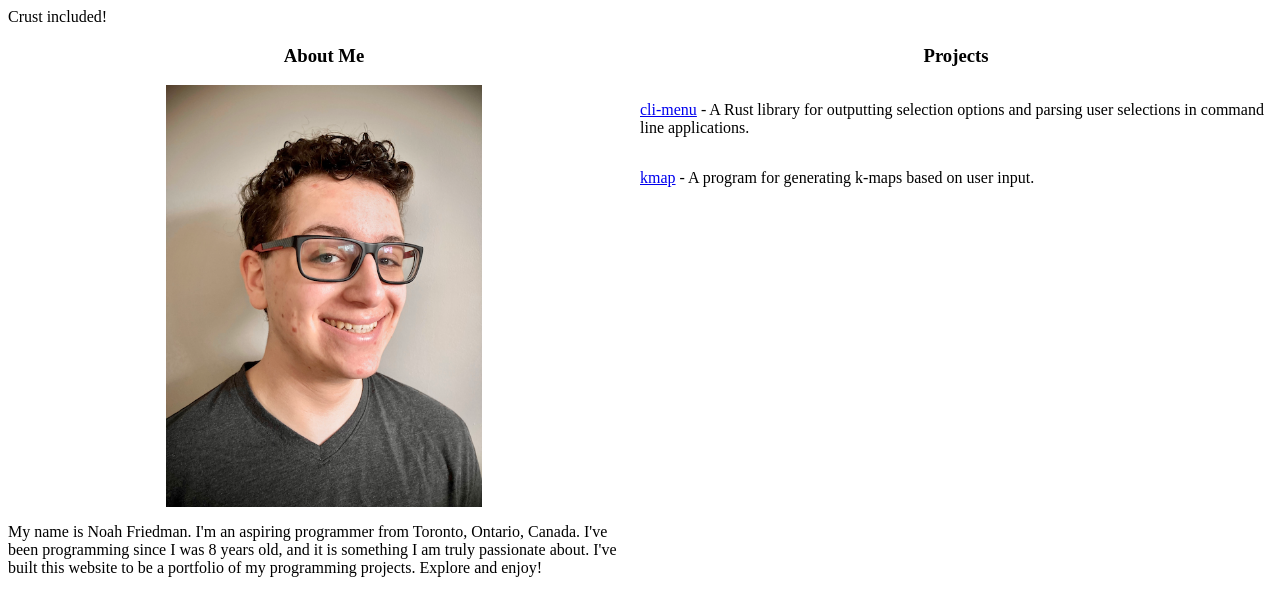
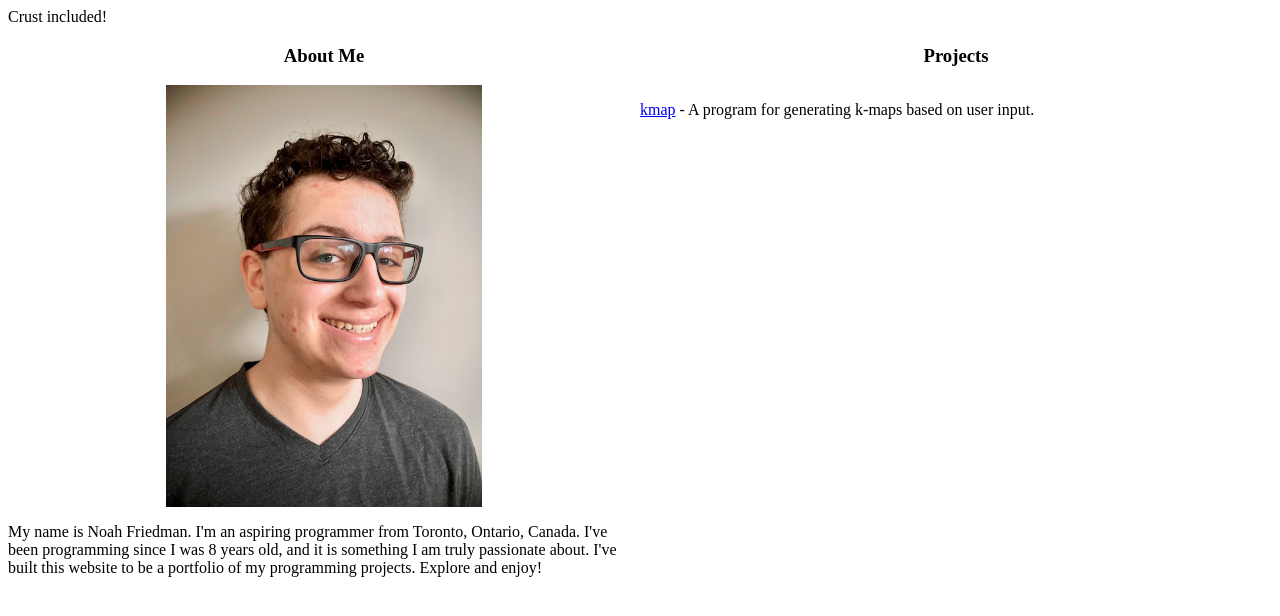
Before and after one commit to speelynet-archive/home, a plain HTML site: page src/index.html in a window 1280 px wide. Drawn offline with Linux system fonts and the light colour scheme.

Commit message:
Remove cli-menu

```diff
--- a/src/index.html
+++ b/src/index.html
@@ -19,7 +19,6 @@
 				</div>
 				<div style="display: flex; flex-flow: column; flex: 1 0 300px;">
 					<h3 style="align-self: center">Projects</h3>
-					<p><a href="https://github.com/noah-friedman/cli-menu">cli-menu</a> - A Rust library for outputting selection options and parsing user selections in command line applications.</p>
 					<p><a href="https://github.com/noah-friedman/kmap">kmap</a> - A program for generating k-maps based on user input.</p>
 				</div>
 			</div>
```
